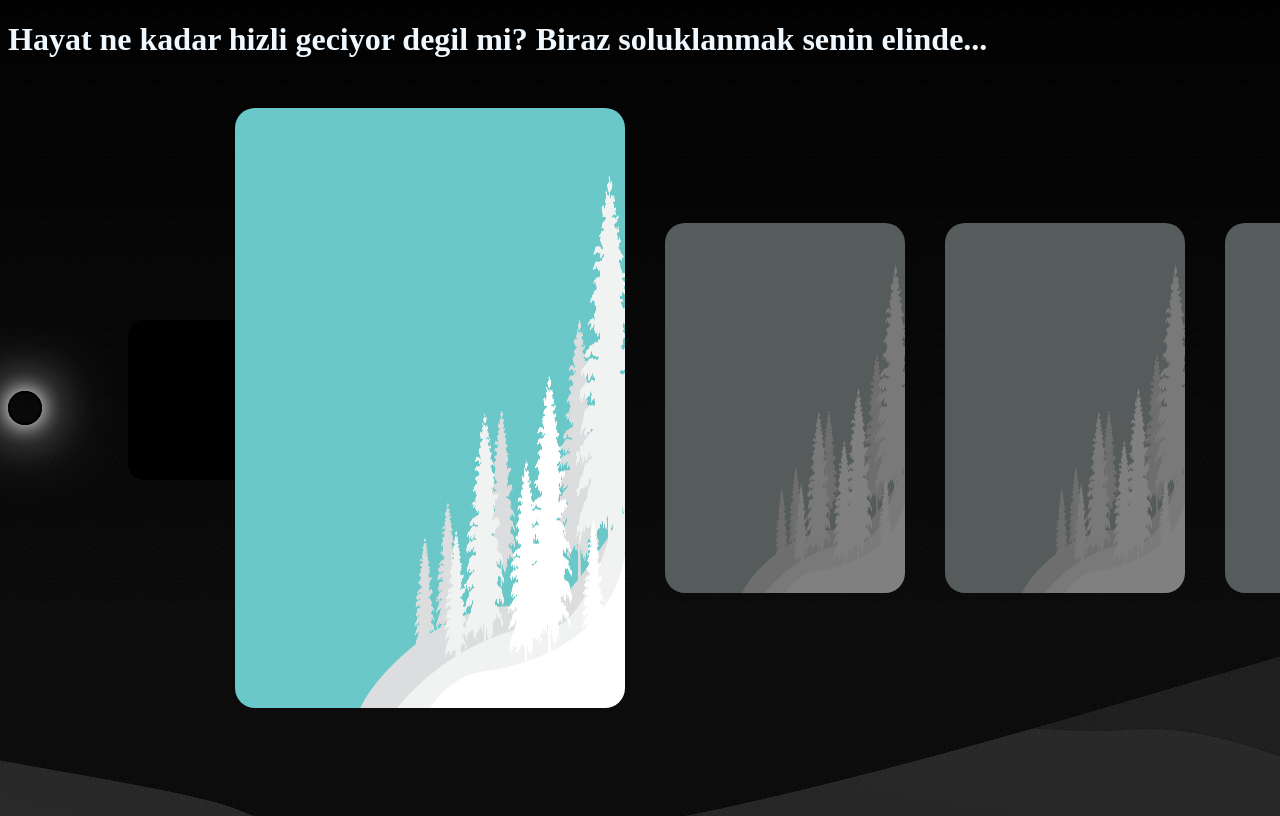
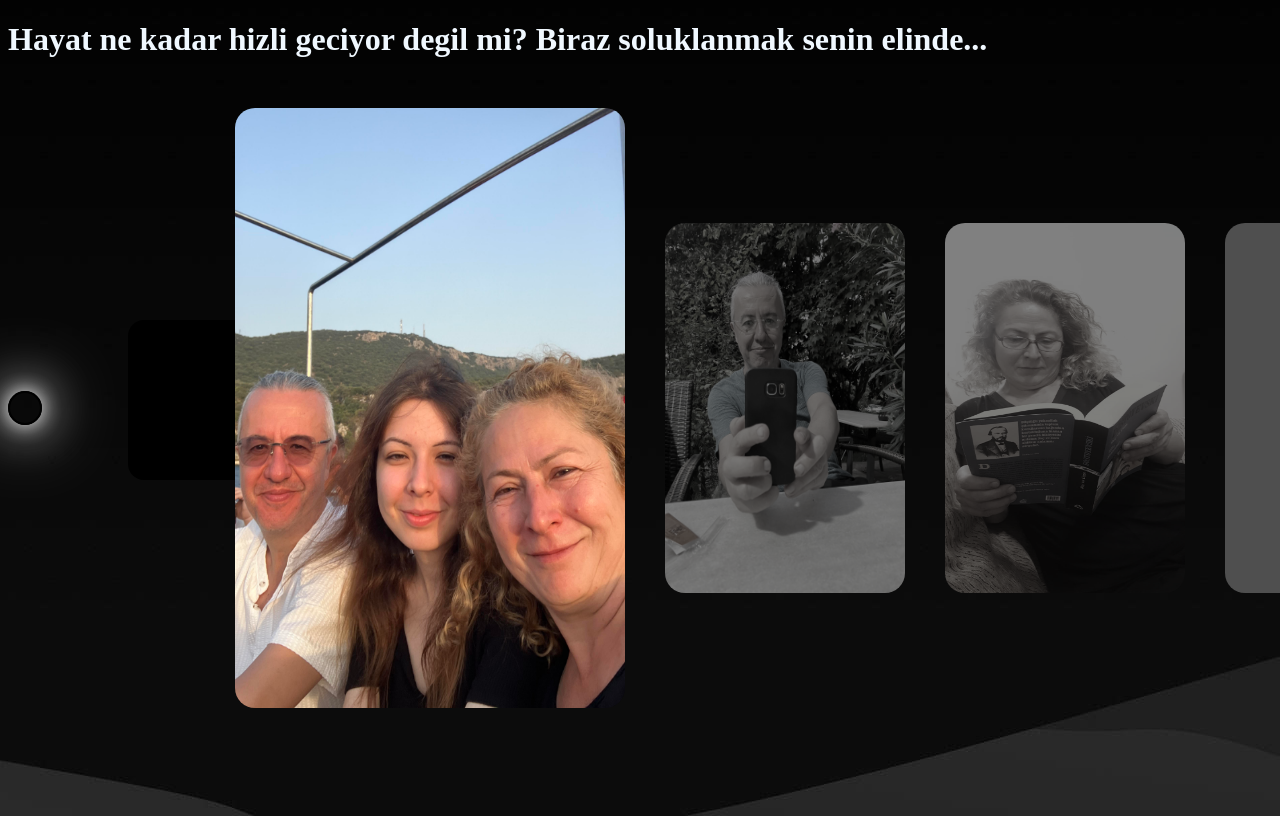
Before and after one commit to SelinKararmaz/SecretSanta, a website with bundled scripts: page waiting-room/waiting.html in a window 1280 px wide. Shown: the top 816 px of the page. Built offline with nearby package versions, Linux system fonts and the light colour scheme; grey boxes are pictures that could not be loaded.

Commit message:
Add pictures

```diff
--- a/waiting-room/flip.css
+++ b/waiting-room/flip.css
@@ -126,6 +126,8 @@ img{
     left: -50%;
 }
 
+
+
 .img{height: 370px;}
 
 .subtext{
--- a/waiting-room/flip.js
+++ b/waiting-room/flip.js
@@ -9,7 +9,10 @@ setInterval(function() {
 addCustomCursor();
 
 var currentSlideNum = 1;
-var slideCount = 7;
+var imgContainer = document.querySelector('.imgContainer');
+
+var slideCount = imgContainer.querySelectorAll('div').length;
+console.log(slideCount);
 var color = '#fff';
 var shadowColor = "rgba(255, 255, 255, 0.8)";
 var timeoutId = "";
--- a/waiting-room/waiting.html
+++ b/waiting-room/waiting.html
@@ -30,34 +30,33 @@
             <a href="#slider1" class="button" id=1></a>
            </div>-->
            <div class="slide_div" id="slide_1">
-            <img src="/game-room/Images/background2.jpg" alt="" class="img" id="img1">
+            <img src="Images/1.jpg" alt="" class="img" id="img1">
             <a href="#slider1" class="button" id=1></a>
            </div>
            <div class="slide_div" id="slide_2">
-            <img src="/game-room/Images/background2.jpg" alt="" class="img" id="img2">
+            <img src="Images/8.2.jpg" alt="" class="img" id="img2">
             <a href="#slider2" class="button" id=2></a>
            </div>
            <div class="slide_div" id="slide_3">
-            <img src="/game-room/Images/background2.jpg" alt="" class="img" id="img3">
+            <img src="Images/8.jpg" alt="" class="img" id="img3">
             <a href="#slider3" class="button" id=3></a>
            </div>
            <div class="slide_div" id="slide_4">
-            <img src="/game-room/Images/background2.jpg" alt="" class="img" id="img4">
+            <img src="Images/9.jpg" alt="" class="img" id="img4">
             <a href="#slider4" class="button" id=4></a>
            </div>
            <div class="slide_div" id="slide_5">
-            <img src="/game-room/Images/background2.jpg" alt="" class="img" id="img5">
+            <img src="Images/10.jpg" alt="" class="img" id="img5">
             <a href="#slider5" class="button" id=5></a>
            </div>
            <div class="slide_div" id="slide_6">
-            <img src="/game-room/Images/background2.jpg" alt="" class="img" id="img6">
+            <img src="Images/12.jpg" alt="" class="img" id="img6">
             <a href="#slider6" class="button" id=6></a>
            </div>
            <div class="slide_div" id="slide_7">
-            <img src="/game-room/Images/background2.jpg" alt="" class="img" id="img7">
+            <img src="Images/11.jpg" alt="" class="img" id="img7">
             <a href="#slider7" class="button" id=7></a>
            </div>
-
         </div>
 
     </div>
```
Also changed, not shown: waiting-room/Images/1.jpg (added), waiting-room/Images/11.jpg (added), waiting-room/Images/8.2.JPG (added), waiting-room/Images/8.JPG (added), 3 other files.
